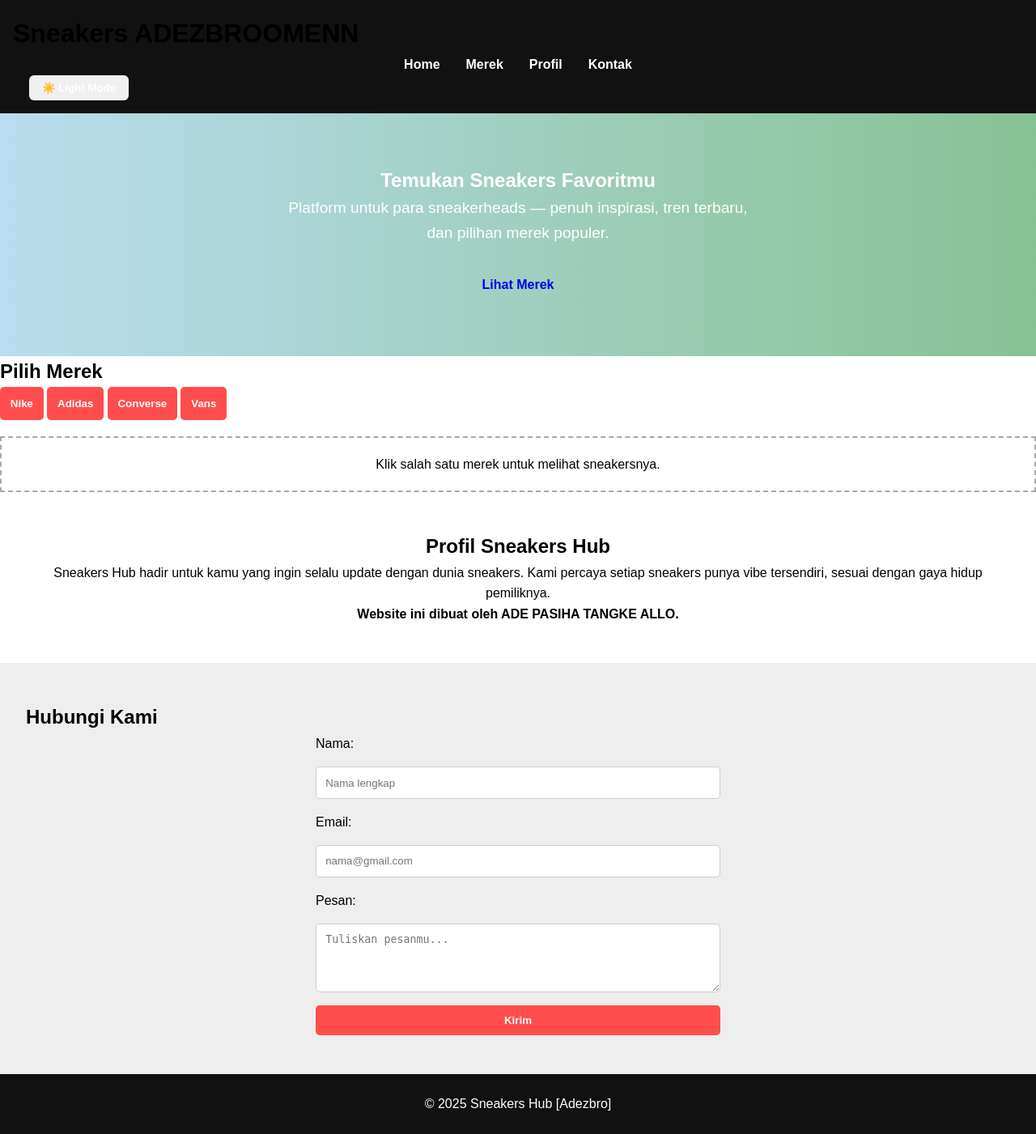
After one commit to adepasiha/PemrogramanWeb, a PHP site: page /sneakers3.html in a window 1280 px wide. The commit adds this page. Shown: the whole page at 81% size. Run offline with PHP 8.4, Linux system fonts and the light colour scheme.

Commit message:
Add files via upload

```diff
--- /dev/null
+++ b/script.js
@@ -0,0 +1,43 @@
+// Ambil elemen body dan tombol
+const body = document.body;
+const toggleBtn = document.getElementById("mode-toggle");
+
+// Event listener klik tombol
+toggleBtn.addEventListener("click", () => {
+  body.classList.toggle("dark-mode");
+
+  if (body.classList.contains("dark-mode")) {
+    toggleBtn.textContent = "☀️ Light Mode";
+  } else {
+    toggleBtn.textContent = "🌙 Dark Mode";
+  }
+});
+
+
+// Tampilkan sneakers sesuai merek yang dipilih
+document.addEventListener("DOMContentLoaded", () => {
+  const brandBtns = document.querySelectorAll(".brand-btn");
+  const brandDisplay = document.getElementById("brand-display");
+
+  // Data sneakers per brand (contoh)
+  const sneakers = {
+    Nike: ["Air Force 1", "Air Jordan 1", "Nike Dunk Low"],
+    Adidas: ["Superstar", "Ultraboost", "Yeezy 350"],
+    Converse: ["Chuck Taylor", "Run Star Hike", "One Star"],
+    Vans: ["Old Skool", "Sk8-Hi", "Slip-On"]
+  };
+
+  brandBtns.forEach(btn => {
+    btn.addEventListener("click", () => {
+      const brand = btn.dataset.brand;
+      const list = sneakers[brand]
+        .map(item => `<li>${item}</li>`)
+        .join("");
+
+      brandDisplay.innerHTML = `
+        <h3>${brand}</h3>
+        <ul>${list}</ul>
+      `;
+    });
+  });
+});
--- /dev/null
+++ b/sneakers3.html
@@ -0,0 +1,94 @@
+<!doctype html>
+<html lang="id">
+<head>
+  <meta charset="utf-8">
+  <meta name="viewport" content="width=device-width, initial-scale=1">
+  <title>Sneakers Hub — Landing Page</title>
+  <meta name="description" content="Landing page sederhana untuk project Sneakers Hub.">
+  <link rel="stylesheet" href="style.css">
+</head><link rel="stylesheet" href="style.css">
+<body>
+
+  <header>
+    <div class="container">
+      <h1 class="logo">Sneakers ADEZBROOMENN</h1>
+      <nav aria-label="Navigasi utama">
+        <ul>
+          <li><a href="#hero">Home</a></li>
+          <li><a href="#brands">Merek</a></li>
+          <li><a href="#about">Profil</a></li>
+          <li><a href="#contact">Kontak</a></li>
+        </ul>
+      </nav>
+      <button id="mode-toggle">☀️ Light Mode</button>
+    </div>
+  </header>
+
+  <main>
+    <!-- Hero Section -->
+    <section id="hero" class="hero">
+      <div class="container">
+        <h2>Temukan Sneakers Favoritmu</h2>
+        <p>Platform untuk para sneakerheads — penuh inspirasi, tren terbaru, dan pilihan merek populer.</p>
+        <a href="#brands" class="btn">Lihat Merek</a>
+      </div>
+    </section>
+
+    <!-- Brands Section -->
+    <section id="brands" class="brands">
+      <div class="container">
+        <h2>Pilih Merek</h2>
+        <div class="brand-list">
+          <button class="brand-btn" data-brand="Nike">Nike</button>
+          <button class="brand-btn" data-brand="Adidas">Adidas</button>
+          <button class="brand-btn" data-brand="Converse">Converse</button>
+          <button class="brand-btn" data-brand="Vans">Vans</button>
+        </div>
+        <div id="brand-display" class="brand-display">
+          <p>Klik salah satu merek untuk melihat sneakersnya.</p>
+        </div>
+      </div>
+    </section>
+
+    <!-- About Section -->
+    <section id="about" class="about">
+      <div class="container">
+        <h2>Profil Sneakers Hub</h2>
+        <p>Sneakers Hub hadir untuk kamu yang ingin selalu update dengan dunia sneakers. Kami percaya setiap sneakers punya vibe tersendiri, sesuai dengan gaya hidup pemiliknya.</p>
+        <p><strong>Website ini dibuat oleh ADE PASIHA TANGKE ALLO.</strong></p>
+      </div>
+    </section>
+
+    <!-- Contact Section -->
+    <section id="contact" class="contact">
+      <div class="container">
+        <h2>Hubungi Kami</h2>
+        <form action="#" method="post">
+          <label for="name">Nama:</label>
+          <input type="text" id="name" name="name" placeholder="Nama lengkap">
+
+          <label for="email">Email:</label>
+          <input type="email" id="email" name="email" placeholder="nama@gmail.com">
+
+          <label for="message">Pesan:</label>
+          <textarea id="message" name="message" rows="4" placeholder="Tuliskan pesanmu..."></textarea>
+
+          <button type="submit" class="btn">Kirim</button>
+        </form>
+      </div>
+    </section>
+  </main>
+
+  <!-- Footer -->
+  <footer>
+    <div class="container">
+      <p>© <span id="year">2025</span> Sneakers Hub [Adezbro]</p>
+    </div>
+  </footer>
+
+  <!-- Javascript -->
+  <script src="darkmode.js"></script>
+  <script src="brands.js"></script>
+  <script src="script.js"></script>
+</body>
+</html>
--- a/style.css
+++ b/style.css
@@ -1,3 +1,17 @@
+.brand-display {
+  margin-top: 20px;
+  padding: 20px;
+  border: 2px dashed #aaa;
+  text-align: center;
+}
+
+.sneaker-img {
+  margin-top: 15px;
+  max-width: 100%;
+  height: auto;
+  border-radius: 10px;
+}
+
 /* ========== RESET STYLE ========== */
 * {
   margin: 0;
@@ -173,3 +187,45 @@ footer a:hover {
     font-size: 2.2rem;
   }
 }
+
+/* Mode terang (default) */
+body {
+  background-color: white;
+  color: black;
+  transition: all 0.3s ease;
+}
+
+/* Mode gelap */
+body.dark-mode {
+  background-color: #111;
+  color: white;
+}
+
+
+/* Mode terang (default) */
+body {
+  background: #ffffff;
+  color: #000000;
+  transition: all 0.3s ease;
+}
+
+/* Mode gelap */
+body.dark-mode {
+  background: #111111;
+  color: #ffffff;
+}
+
+/* Optional: styling tambahan agar tombol kelihatan jelas */
+#mode-toggle {
+  margin-left: 20px;
+  padding: 8px 16px;
+  border: none;
+  border-radius: 6px;
+  cursor: pointer;
+  background: #f0f0f0;
+  transition: background 0.3s ease;
+}
+body.dark-mode #mode-toggle {
+  background: #333;
+  color: #fff;
+}
```
